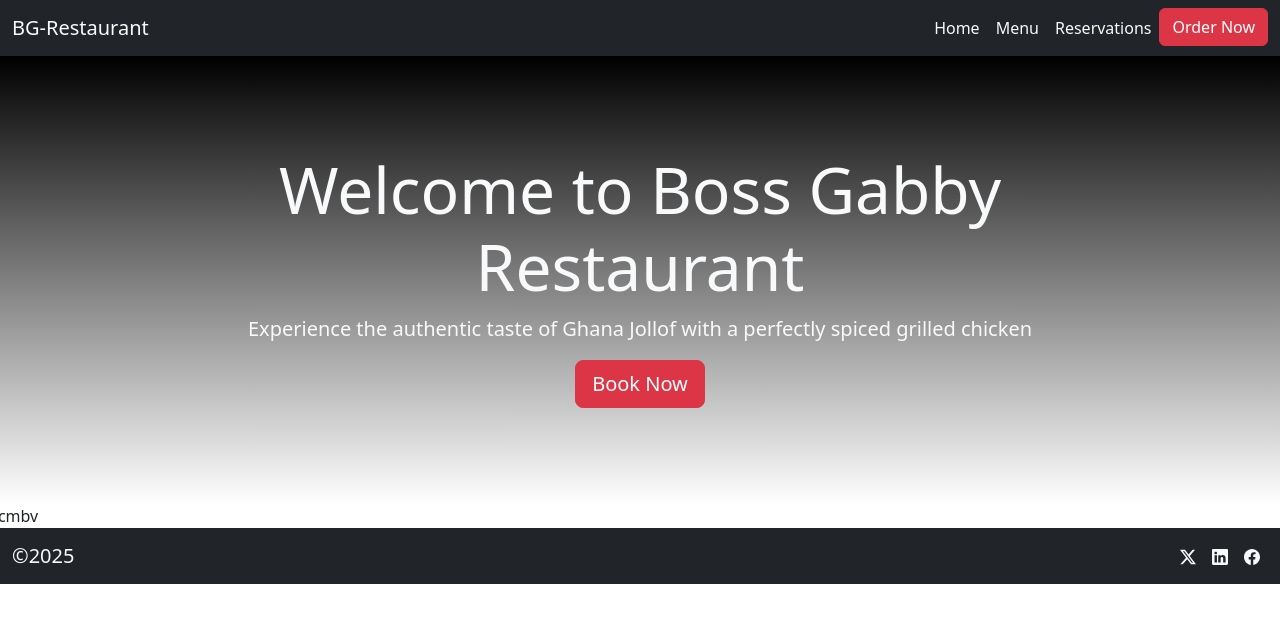
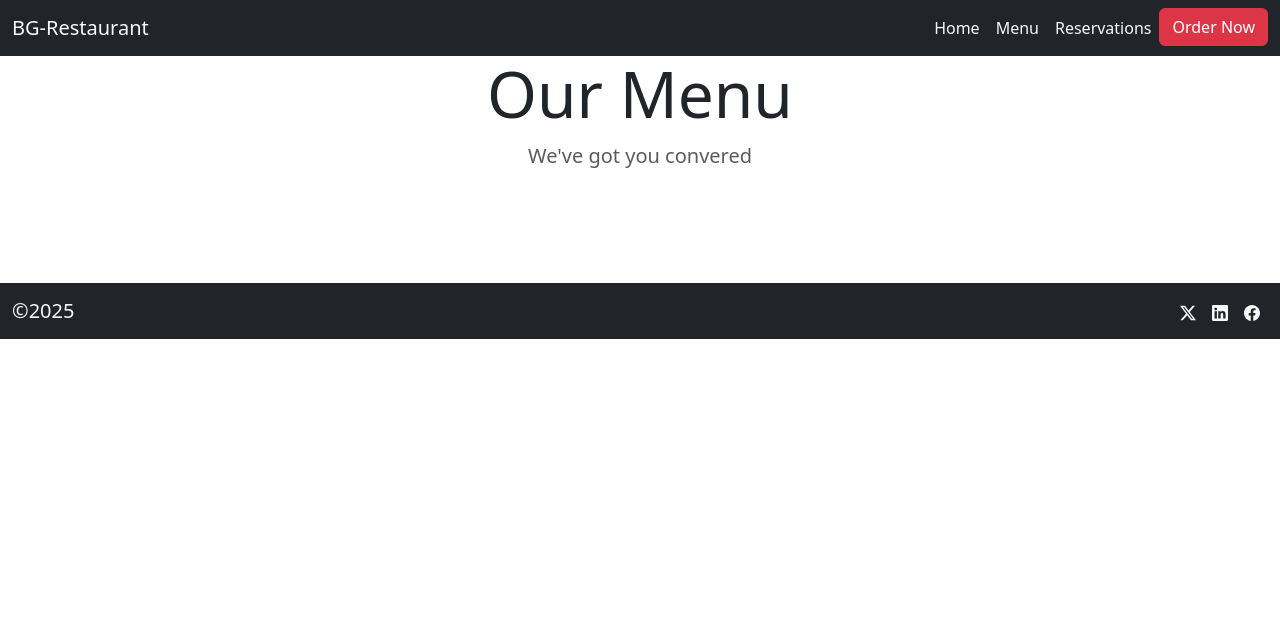
Before and after one commit to NanaDanquah/BG-Restaurant, a Django app: page /menu/ in a window 1280 px wide. Shown: the top 623 px of the page. Run offline with Django 5.2, Linux system fonts and the light colour scheme; data that the repository does not hold is empty.

Commit message:
updated the menu.html that list all the food menu item entered through the admin page

```diff
--- a/menu/templates/base.html
+++ b/menu/templates/base.html
@@ -18,7 +18,7 @@
 
 
 {% include 'partials/header.html' %}
-{% include 'partials/intro.html' %}
+
 
     <main>
         {% block content %}
--- a/menu/templates/index.html
+++ b/menu/templates/index.html
@@ -4,6 +4,7 @@
 
 
 {% block content %}
+{% include 'partials/intro.html' %}
 
 
 
--- a/menu/templates/menu.html
+++ b/menu/templates/menu.html
@@ -1,17 +1,30 @@
 {% extends 'base.html' %}
 {% load static%}
 
+
 {% block content  %}
-<div class="row" style="height: 50gvh;">
+<section class="bg-white">
 
-    hcmbv
+<div class="container-fluid">
+    <div class="text-center">
+        <h2 class="display-3">Our Menu</h2>
+        <p class="lead text-muted">We've got you convered</p>
+    </div>
 
-    {% for item in menu %}
-    <li>
-        <a href=""> {{ item.title}}</a>
+    <div class="row justify-content-center align-items-center my-5 p-2 g-3">
+     {% for item in menu %}
+      <div class="col-md-4 col-lg-3">
+         <div class="card border-0 shadow-lg">
+             <div class="card-body text-center py-4">
+                    <h4 class="card-title">{{ item.title }}</h4>
+                    <p class="display-5 my-4 text-primary fw-bold">${{ item.price }}</p>
 
-    </li>
-    {% endfor %}
-
+                    <a href="#" class="btn btn-outline-primary btn-lg mt-3">Buy Now</a>
+             </div>
+         </div>
+     </div>
+     {% endfor %}
+    </div>
 </div>
+</section>
 {% endblock %}
--- a/menu/templates/partials/_section.html
+++ b/menu/templates/partials/_section.html
@@ -8,7 +8,7 @@
         </div>
 
             <!-- cards showing menu, making reservation and opening hours -->
-            <div class="row justify-content-center p-3 m-3 align-items-center">
+            <div class="row justify-content-center p-3 m-3 align-items-center g-2">
 
                 <!-- First Card Showing Menu -->
                 <div class="col-lg-4">
@@ -20,7 +20,7 @@
                         </div>
 
                         <div class="card-body">
-                            <a href="#" class="btn btn-dark btn-sm ">Explore!!</a>
+                            <a href="{% url 'menu' %}" class="btn btn-outline-dark btn-sm ">Explore!!</a>
                         </div>
                     </div>
                 </div>
--- a/menu/templates/partials/header.html
+++ b/menu/templates/partials/header.html
@@ -1,7 +1,7 @@
 {% load static %}
 <nav class="navbar bg-dark navbar-expand-lg sticky-top">
     <div class="container-xxl">
-        <a href="#" class="navbar-brand">
+        <a href="{% url 'index' %}" class="navbar-brand">
             <span class="fw bold text-light">BG-Restaurant</span>
         </a>
 
@@ -14,8 +14,8 @@
         <!-- Navbar links -->
          <div class="collapse navbar-collapse justify-content-end align-items-center" id="main-nav">
             <ul class="navbar-nav">
-                <li class="nav-item"><a href="#" class="nav-link text-light">Home</a></li>
-                <li class="nav-item"><a href="#" class="nav-link text-light">Menu</a></li>
+                <li class="nav-item"><a href="{% url 'index' %}" class="nav-link text-light">Home</a></li>
+                <li class="nav-item"><a href="{% url 'menu' %}" class="nav-link text-light">Menu</a></li>
                 <li class="nav-item"><a href="#" class="nav-link text-light">Reservations</a></li>
                 <li class="nav-item d-none d-lg-inline"><a href="#" class="btn  btn-danger">Order Now</a></li>
             </ul>
--- a/menu/urls.py
+++ b/menu/urls.py
@@ -3,7 +3,7 @@ from . import views
 
 urlpatterns = [
     path('', views.index, name='index'),
-    path('menu/', views.MenuItemView.as_view(), name="menu-items"),
+    path('menu/', views.MenuItemView.as_view(), name="menu"),
 
 
 ]
```
